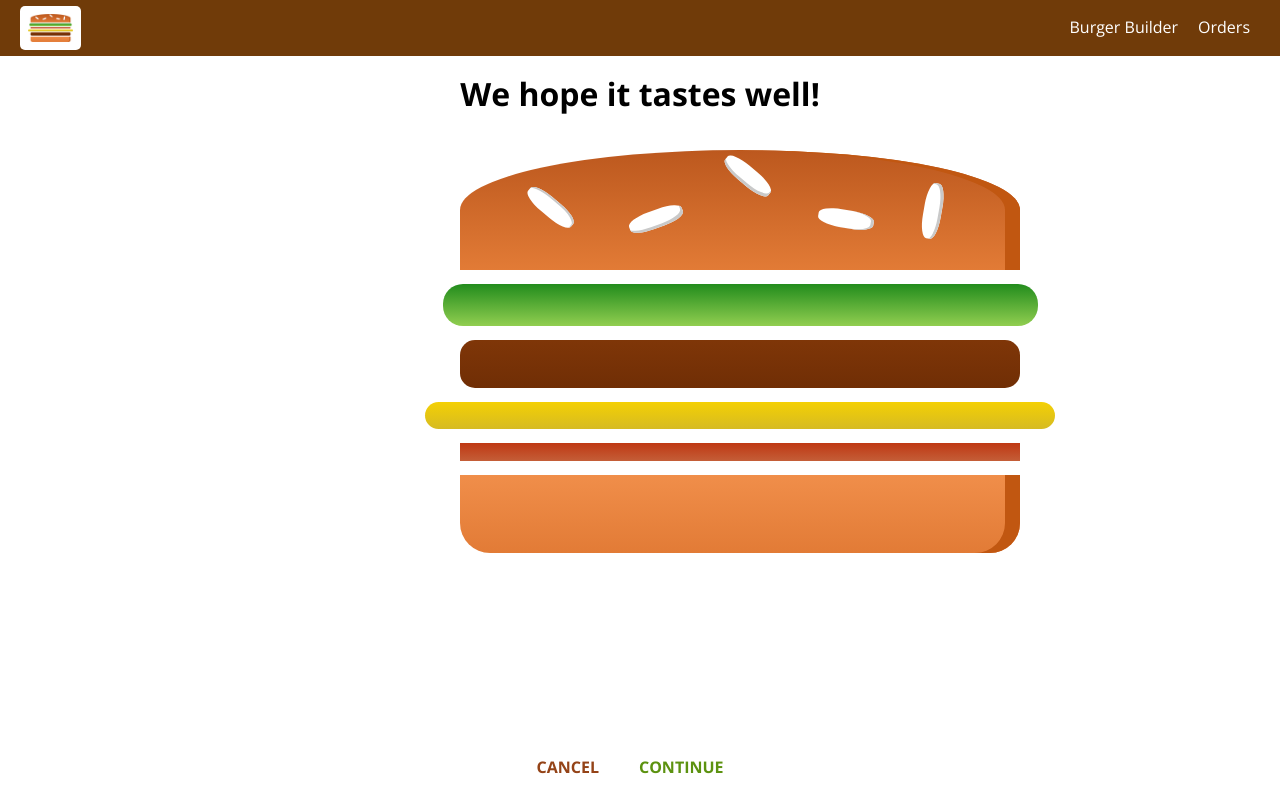
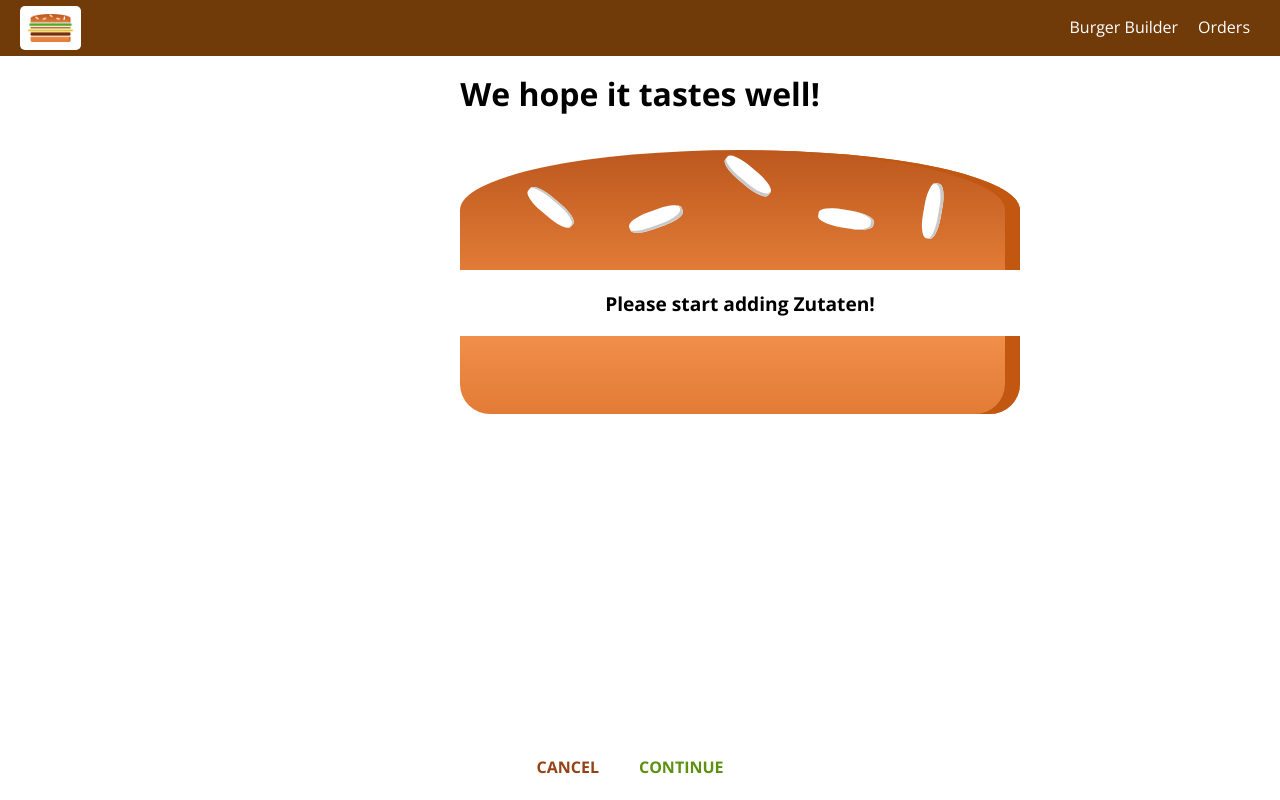
Before and after one commit to wsen/react-16-burger, a React app: page /checkout in a window 1280 px wide. Built offline with nearby package versions, Linux system fonts and the light colour scheme.

Commit message:
chore(local): 207 Passing Ingredients via Query Params

```diff
--- a/src/components/Burger/Burger.js
+++ b/src/components/Burger/Burger.js
@@ -5,7 +5,7 @@ import classes from './Burger.css';
 import BurgerIngredient from './BurgerIngredient/BurgerIngredient';
 
 const burger = ( props ) => {
-    console.log(props);
+    ///console.log(props);
     let transformedIngredients = Object.keys(props.ingredients)
     .map(igKey => {
         return [...Array(props.ingredients[igKey])].map((_, i) => {
--- a/src/containers/BurgerBuilder/BurgerBuilder.js
+++ b/src/containers/BurgerBuilder/BurgerBuilder.js
@@ -34,7 +34,7 @@ class BurgerBuilder extends Component {
   }
 
   componentDidMount () {
-    console.log(this.props);
+    ///console.log(this.props);
     axios.get('https://react-my-burger-9131d.firebaseio.com/ingredients.json')
       .then(response => {
         this.setState( {ingredients: response.data} );
@@ -124,17 +124,17 @@ class BurgerBuilder extends Component {
     //     this.setState({ loading: false, purchasing: false });
     //   });
 
-    this.props.history.push('/checkout');
+    // this.props.history.push('/checkout');
 
-      // const queryParams = [];
-      // for (let i in this.state.ingredients){
-      //   queryParams.push(encodeURIComponent(i) + '=' + encodeURIComponent(this.state.ingredients[i]));
-      // }
-      // const queryString = queryParams.join('&');
-      // this.props.history.push({
-      //   pathname: '/checkout',
-      //   search: '?' + queryString
-      // });
+      const queryParams = [];
+      for (let i in this.state.ingredients){
+        queryParams.push(encodeURIComponent(i) + '=' + encodeURIComponent(this.state.ingredients[i]));
+      }
+      const queryString = queryParams.join('&');
+      this.props.history.push({
+        pathname: '/checkout',
+        search: '?' + queryString
+      });
   }
 
   render () {
--- a/src/containers/Checkout/Checkout.js
+++ b/src/containers/Checkout/Checkout.js
@@ -3,6 +3,7 @@ import React,{ Component } from 'react';
 import CheckoutSummary from '../../components/Order/CheckoutSummary/CheckoutSummary';
 
 class Checkout extends Component {
+
   state = {
     ingredients: {
       salad: 1,
@@ -13,13 +14,14 @@ class Checkout extends Component {
   }
 
   componentDidMount() {
-    // const query = new URLSearchParams(this.props.location.search);
-    // const ingredients = {};
-    // for (let param of query.entries()) {
-    //   // ['salad', '1']
-    //   ingredients[param[0]] = +param[1];
-    // }
-    // this.setState({ingredients: ingredients});
+    console.log(this.props);
+    const query = new URLSearchParams(this.props.location.search);
+    const ingredients = {};
+    for (let param of query.entries()) {
+      // ['salad', '1']
+      ingredients[param[0]] = +param[1];
+    }
+    this.setState({ingredients: ingredients});
   }
 
   checkoutCancelledHandler = () => {
```
